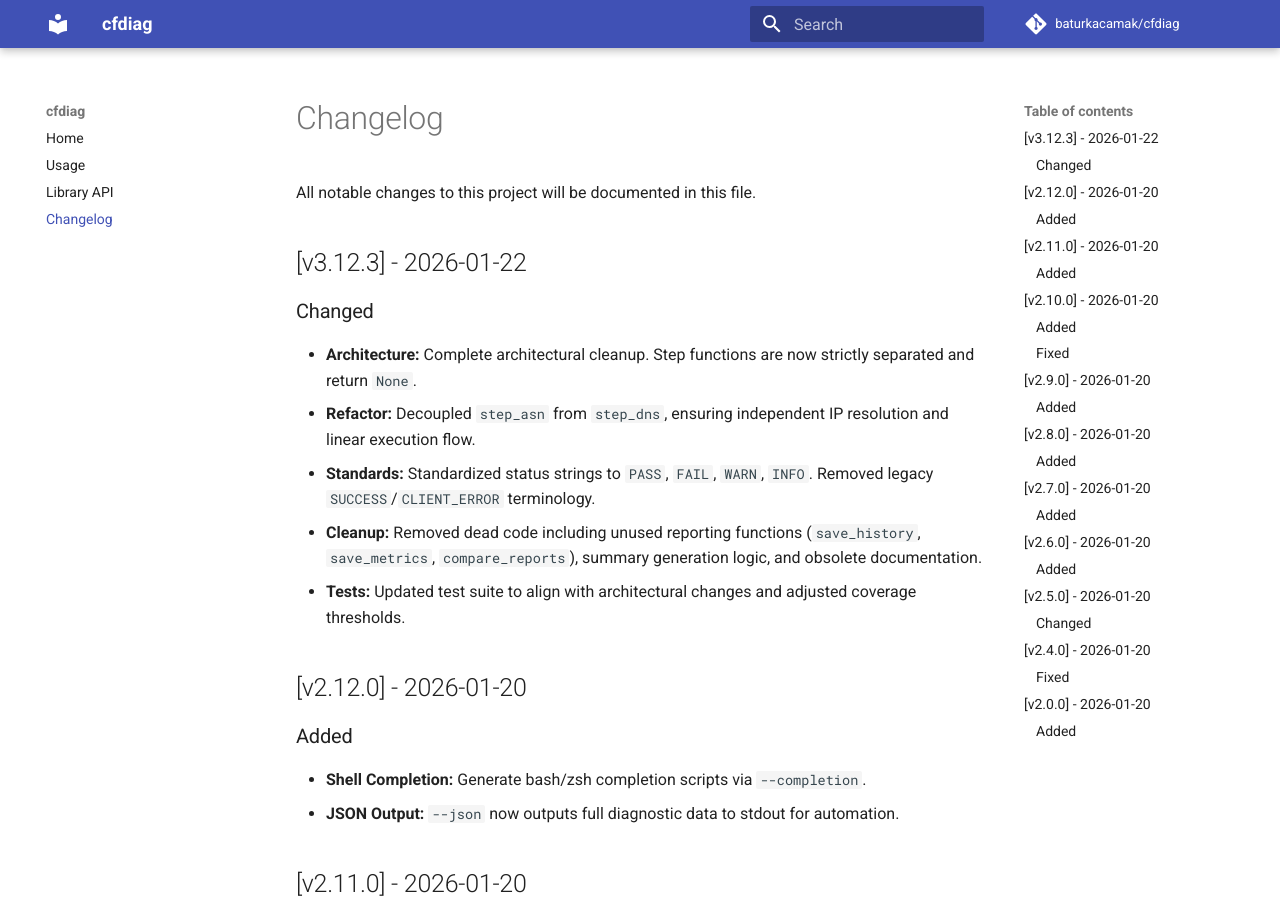
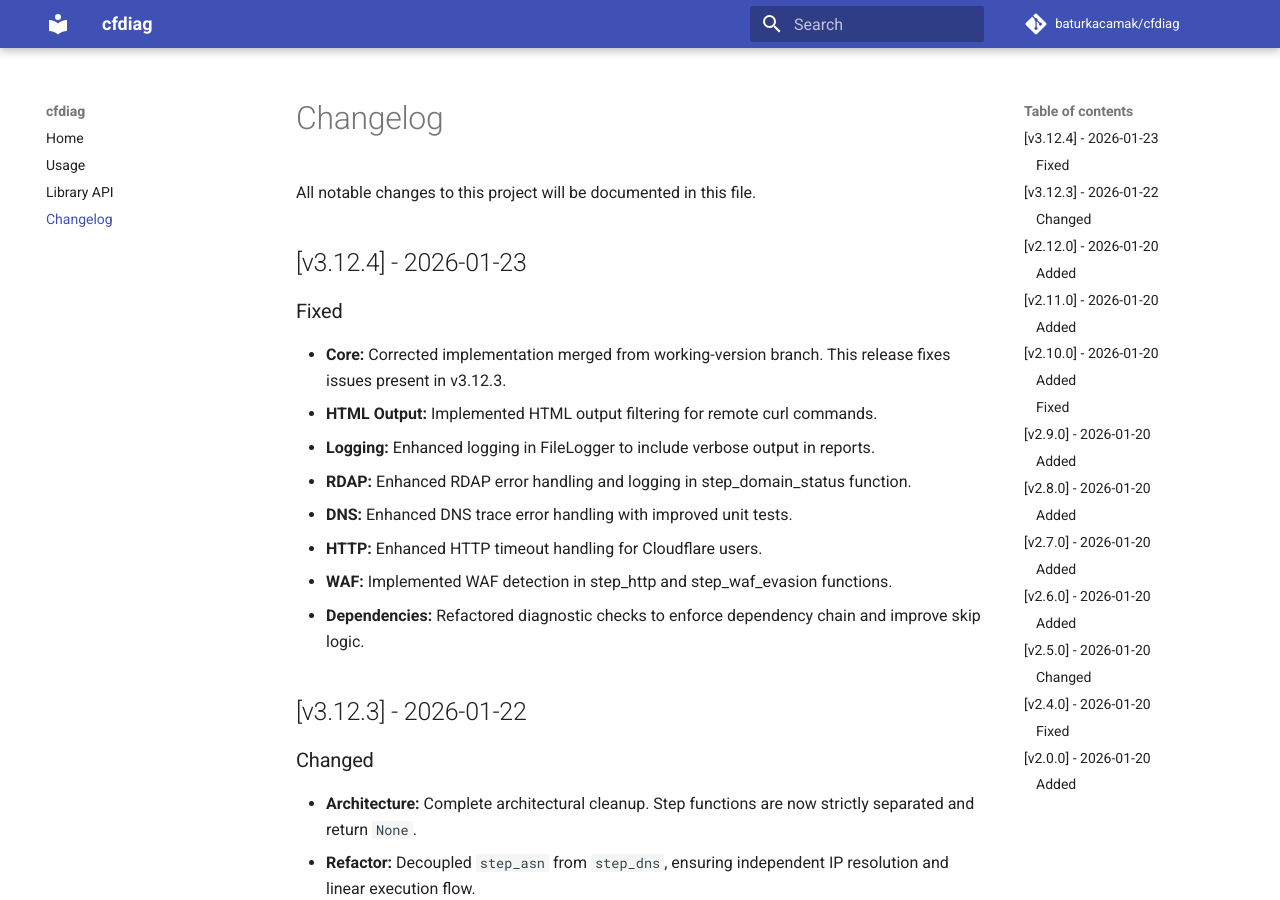
Before and after one commit to baturkacamak/cfdiag, an MkDocs documentation site: the page built from docs/changelog.md, in a window 1280 px wide and 900 px high. Built offline with MkDocs 1.6.1 and Material for MkDocs 9.7.7, drawn with Linux system fonts in a browser that asks for light colours; comment, search, counter and statistics services are not loaded.

Commit message:
chore: bump version to 3.12.4 and update changelog

```diff
--- a/docs/changelog.md
+++ b/docs/changelog.md
@@ -1,6 +1,17 @@
 # Changelog
 
 All notable changes to this project will be documented in this file.
+
+## [v3.12.4] - 2026-01-23
+### Fixed
+- **Core:** Corrected implementation merged from working-version branch. This release fixes issues present in v3.12.3.
+- **HTML Output:** Implemented HTML output filtering for remote curl commands.
+- **Logging:** Enhanced logging in FileLogger to include verbose output in reports.
+- **RDAP:** Enhanced RDAP error handling and logging in step_domain_status function.
+- **DNS:** Enhanced DNS trace error handling with improved unit tests.
+- **HTTP:** Enhanced HTTP timeout handling for Cloudflare users.
+- **WAF:** Implemented WAF detection in step_http and step_waf_evasion functions.
+- **Dependencies:** Refactored diagnostic checks to enforce dependency chain and improve skip logic.
 
 ## [v3.12.3] - 2026-01-22
 ### Changed
--- a/setup.py
+++ b/setup.py
@@ -2,7 +2,7 @@ from setuptools import setup, find_packages
 
 setup(
     name="cfdiag",
-    version="3.0.0",
+    version="3.12.4",
     description="A professional-grade diagnostic tool for Cloudflare and connectivity issues.",
     author="Batur Kacamak",
     author_email="batur@example.com",
```
Also changed, not shown: CHANGELOG.md (+11 -0 lines), 1 other file.
